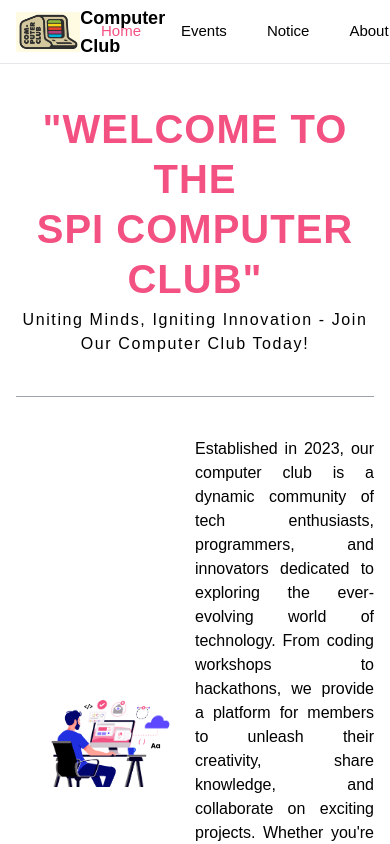
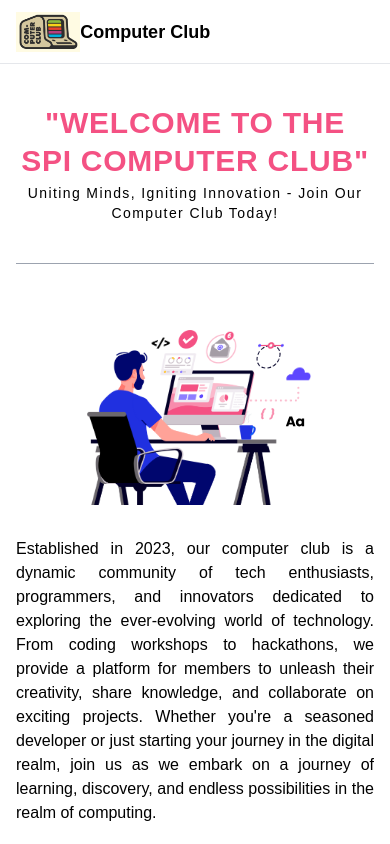
Before and after one commit to Shakiqurrahman/computer-club-spi, a React (Vite) app: page / in a window 390 px wide. Shown: the top 844 px of the page. Built offline with nearby package versions, Linux system fonts and the light colour scheme.

Commit message:
commited

```diff
--- a/src/Pages/HomePage.jsx
+++ b/src/Pages/HomePage.jsx
@@ -6,7 +6,7 @@ const HomePage = () => {
   return (
     <div className="flex flex-col justify-center">
       <Hero />
-      <div className="flex items-center mt-6">
+      <div className="md:flex space-y-8 md:space-x-0 items-center my-6">
         <div className="w-full">
           <Lottie animationData={computerGIF} />
         </div>
--- a/src/components/shared/Header.jsx
+++ b/src/components/shared/Header.jsx
@@ -11,7 +11,7 @@ const Header = () => {
         <h1 className="text-lg font-semibold font-poppins">Computer Club</h1>
         </div>
       <nav>
-        <ul className="flex gap-x-10 text-[15px]">
+        <ul className="hidden sm:flex gap-x-10 text-[15px]">
           <li className="hover:text-[#f45183] duration-300">
             <NavLink to="/">
               Home
--- a/src/components/shared/Hero.jsx
+++ b/src/components/shared/Hero.jsx
@@ -2,10 +2,10 @@ const Hero = () => {
   return (
     <>
       <div className="flex flex-col justify-center">
-        <h1 className="text-[40px] font-bold text-[#f45183] text-center mb-1 uppercase tracking-wide leading-tight">
+        <h1 className="text-[30px] sm:text-[40px] font-bold text-[#f45183] text-center mb-1 uppercase tracking-wide leading-tight">
           "Welcome to the <br /> SPI Computer Club"
         </h1>
-        <p className="mb-4 text-center tracking-widest border-b border-gray-400 pb-10">
+        <p className="text-sm sm:text-[16px] mb-4 text-center tracking-widest border-b border-gray-400 pb-10">
           Uniting Minds, Igniting Innovation - Join Our Computer Club Today!
         </p>
       </div>
```
